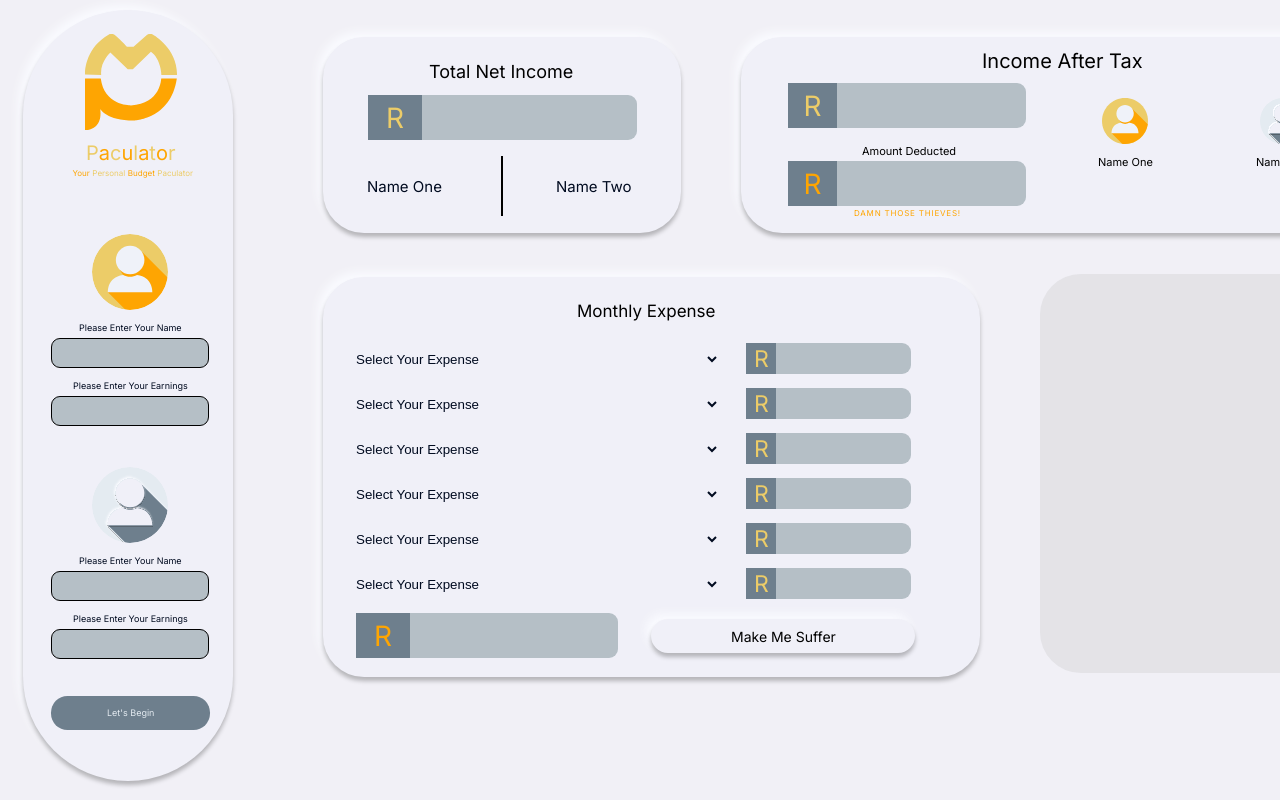
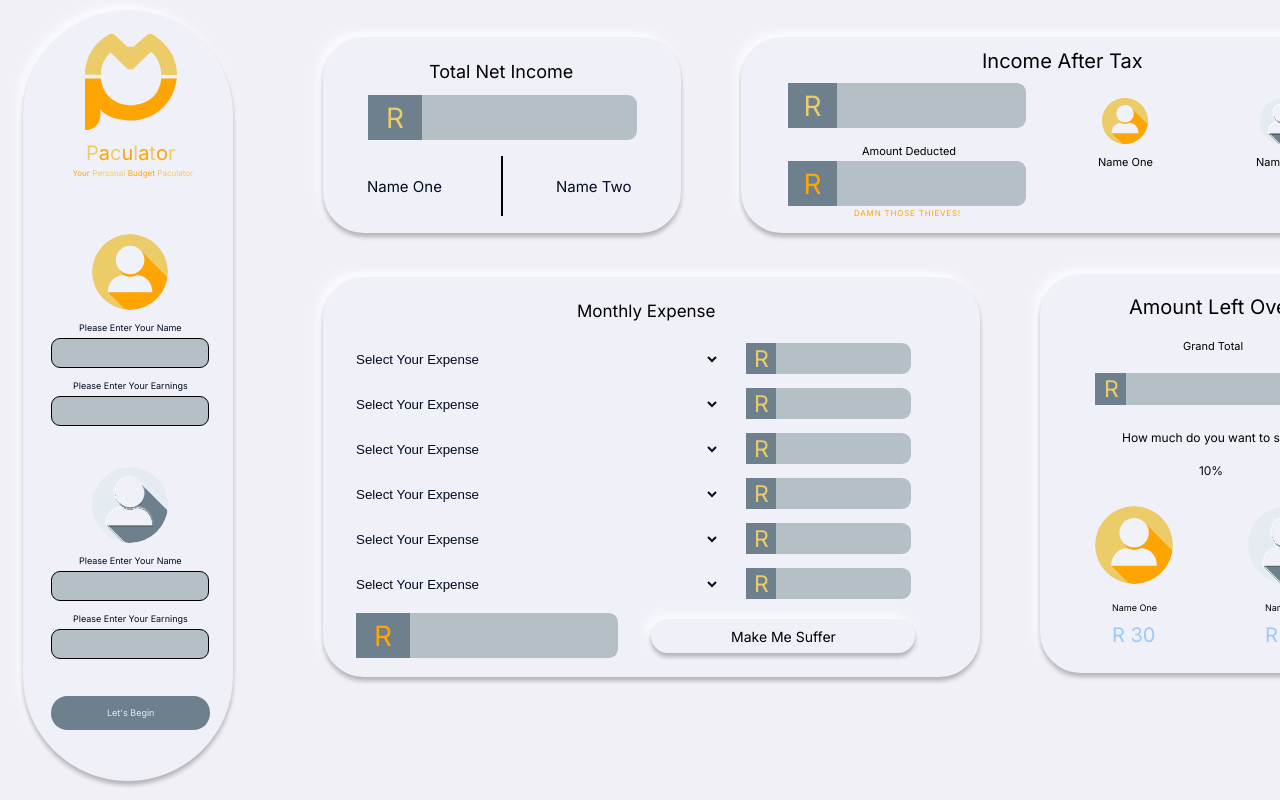
Before and after one commit to Tsebo200/Pacualtor, a React (Create React App) app: page / in a window 1280 px wide. Shown: the top 800 px of the page. Built offline with nearby package versions, Linux system fonts and the light colour scheme.

Commit message:
CSS Complete
Completed all the styling, could do little styling on the border of the input

```diff
--- a/src/components/Dashboard.js
+++ b/src/components/Dashboard.js
@@ -72,7 +72,7 @@ const Dashboard= () => {
                         <option>Select Your Expense</option>
                         <option>Rent</option>
                         <option>Water and Electricity</option>
-                        <option>Fuel</option>
+                        <option>Petrol</option>
                         <option>Groceries</option>
                         <option>Internet</option>
                         <option>Subscriptions</option>
@@ -83,7 +83,7 @@ const Dashboard= () => {
                         <option>Select Your Expense</option>
                         <option>Rent</option>
                         <option>Water and Electricity</option>
-                        <option>Fuel</option>
+                        <option>Petrol</option>
                         <option>Groceries</option>
                         <option>Internet</option>
                         <option>Subscriptions</option>
@@ -94,7 +94,7 @@ const Dashboard= () => {
                         <option>Select Your Expense</option>
                         <option>Rent</option>
                         <option>Water and Electricity</option>
-                        <option>Fuel</option>
+                        <option>Petrol</option>
                         <option>Groceries</option>
                         <option>Internet</option>
                         <option>Subscriptions</option>
@@ -105,7 +105,7 @@ const Dashboard= () => {
                         <option>Select Your Expense</option>
                         <option>Rent</option>
                         <option>Water and Electricity</option>
-                        <option>Fuel</option>
+                        <option>Petrol</option>
                         <option>Groceries</option>
                         <option>Internet</option>
                         <option>Subscriptions</option>
@@ -116,7 +116,7 @@ const Dashboard= () => {
                         <option>Select Your Expense</option>
                         <option>Rent</option>
                         <option>Water and Electricity</option>
-                        <option>Fuel</option>
+                        <option>Petrol</option>
                         <option>Groceries</option>
                         <option>Internet</option>
                         <option>Subscriptions</option>
@@ -127,7 +127,7 @@ const Dashboard= () => {
                         <option>Select Your Expense</option>
                         <option>Rent</option>
                         <option>Water and Electricity</option>
-                        <option>Fuel</option>
+                        <option>Petrol</option>
                         <option>Groceries</option>
                         <option>Internet</option>
                         <option>Subscriptions</option>
@@ -176,8 +176,39 @@ const Dashboard= () => {
                 <p className="suffer-text">Make Me Suffer</p>
             </div>
         </div>
-        <div className="results-container"></div>
-
+        <div className="results-container">
+            <p className="amount-left-text">Amount Left Over</p>
+            <p className="grand-total-text">Grand Total</p>
+            <div className="result-output-container">
+                <div className="rand-container-eleven"><p className="R-text-eleven">R</p></div>
+                <div className="results-output-box"></div>
+            </div>
+            <div className="how-much-save-text">How much do you want to save?</div>
+            <div className="percent-save-box">
+                <select className="percent-numb">
+                    <option value="10">10%</option>
+                    <option value="20">20%</option>
+                    <option value="30">30%</option>
+                    <option value="40">40%</option>
+                    <option value="50">50%</option>
+                    <option value="60">60%</option>
+                    <option value="70">70%</option>
+                    <option value="80">80%</option>
+                    <option value="90">90%</option>
+                    <option value="100">100%</option>
+                </select>
+            </div>
+            <div className="profile-amount-container-left">
+                <div className="profile-amount-left"></div>
+                <div className="profile-amount-name-one">Name One</div>
+                <div className="profile-one-savings">R 30</div>
+            </div>
+            <div className="profile-amount-container-right">
+                <div className="profile-amount-right"></div>
+                <div className="profile-amount-name-two">Name Two</div>
+                <div className="profile-two-savings">R 30</div>
+            </div>
+        </div>
         </div>
         </>
     )
--- a/src/index.css
+++ b/src/index.css
@@ -195,6 +195,7 @@ body {
   margin-left: 28px;
   text-align: center;
   background: #B5BFC6;
+  outline-color: #6E7F8D;
   color: #ffffff;
   border: 1px solid #000000;
   padding-left: 5%;
@@ -219,6 +220,7 @@ body {
   margin-left: 28px;
   background: #B5BFC6;
   color: #ffffff;
+  outline-color: #6E7F8D;
   text-align: center;
   border: 1px solid #000000;
   padding-left: 5%;
@@ -256,6 +258,7 @@ body {
   margin-left: 28px;
   background: #B5BFC6;
   color: #ffffff;
+  outline-color: #6E7F8D;
   text-align: center;
   border: 1px solid #000000;
   padding-left: 5%;
@@ -279,6 +282,7 @@ body {
   margin-top: -4px;
   margin-left: 28px;
   color: #ffffff;
+  outline-color: #6E7F8D;
   background: #B5BFC6;
   text-align: center;
   border: 1px solid #000000;
@@ -977,7 +981,164 @@ float: left;
   height: 399px;
   margin-top: 41px;
   margin-left: 60px;
-  background: rgba(196, 196, 196, 0.3);
+  background: #F0F0F8;
+  box-shadow: 0px 4px 4px rgba(0, 0, 0, 0.25), -5px -5px 10px #FAFBFF;
   border-radius: 41px;
   float: left;
 }
+
+.amount-left-text{
+  font-family: 'Inter';
+  font-weight: 500;
+  font-size: 20px;
+  margin-top: 21px;
+  margin-left: 89px;
+  float: left;
+}
+
+.grand-total-text{
+  font-family: 'Inter';
+  font-weight: 400;
+  font-size: 11px;
+  margin-top: 0px;
+  margin-left: 143px;
+  float: left;
+}
+
+.result-output-container{
+  width: 238px;
+  height: 32px;
+  background: transparent;
+  margin-top: 9px;
+  margin-left: 55px;
+  float: left;
+}
+
+.rand-container-eleven{
+  width: 31px;
+  height: 32px;
+  background: #6E7F8D;
+  float: left;
+}
+
+.R-text-eleven{
+  font-family: 'Inter';
+  font-style: normal;
+  font-weight: 400;
+  font-size: 23px;
+  color: #ECCC68;
+  margin-top: 2px;
+  margin-left: 9px;
+  float: left;
+}
+
+.results-output-box{
+  width: 207px;
+  height: 32px;
+  background: #B5BFC6;
+  border-radius: 0px 9px 9px 0px;
+  float: left;
+}
+
+.how-much-save-text{
+  font-family: 'Inter';
+  font-weight: 400;
+  font-size: 12px;
+  margin-top: 25px;
+  margin-left: 82px;
+  float: left;
+}
+
+.percent-save-box{
+  margin-top: 16px;
+  margin-left: 91px;
+  float: left;
+}
+
+.percent-numb{
+  width: 172px;
+  height: 20px;
+  outline-color: #6E7F8D;
+  font-family: 'Inter';
+  font-weight: 400;
+  font-size: 12px;
+  text-align: center;
+}
+
+.profile-amount-container-left{
+  width: 78px;
+  height: 147px;
+  background: transparent;
+  margin-top: 25px;
+  margin-left: 55px;
+  float: left;
+}
+
+.profile-amount-left{
+  width: 78px;
+  height: 78px;
+  border-radius: 360px;
+  background-image: url("../src/assets/profile1.svg");
+  background-repeat: no-repeat;
+  background-position: center;
+  background-size: cover;
+}
+
+.profile-amount-name-one{
+  font-family: 'Inter';
+  font-weight: 400;
+  font-size: 9px;
+  margin-left: 17px;
+  margin-top: 18px;
+  float: left;
+}
+
+.profile-one-savings{
+  font-family: 'Inter';
+  font-weight: 400;
+  font-size: 20px;
+  color: #1e90ff;
+  opacity: 0.4;
+  margin-top: 10px;
+  margin-left: 17px;
+  float: left;
+}
+
+.profile-amount-container-right{
+  width: 78px;
+  height: 147px;
+  background: transparent;
+  margin-top: 25px;
+  margin-left: 75px;
+  float: left;
+}
+
+.profile-amount-right{
+  width: 78px;
+  height: 78px;
+  border-radius: 360px;
+  background-image: url("../src/assets/profile2.svg");
+  background-repeat: no-repeat;
+  background-position: center;
+  background-size: cover;
+}
+
+.profile-amount-name-two{
+  font-family: 'Inter';
+  font-weight: 400;
+  font-size: 9px;
+  margin-left: 17px;
+  margin-top: 18px;
+  float: left;
+}
+
+.profile-two-savings{
+  font-family: 'Inter';
+  font-weight: 400;
+  font-size: 20px;
+  color: #1e90ff;
+  opacity: 0.4;
+  margin-top: 10px;
+  margin-left: 17px;
+  float: left;
+}
```
